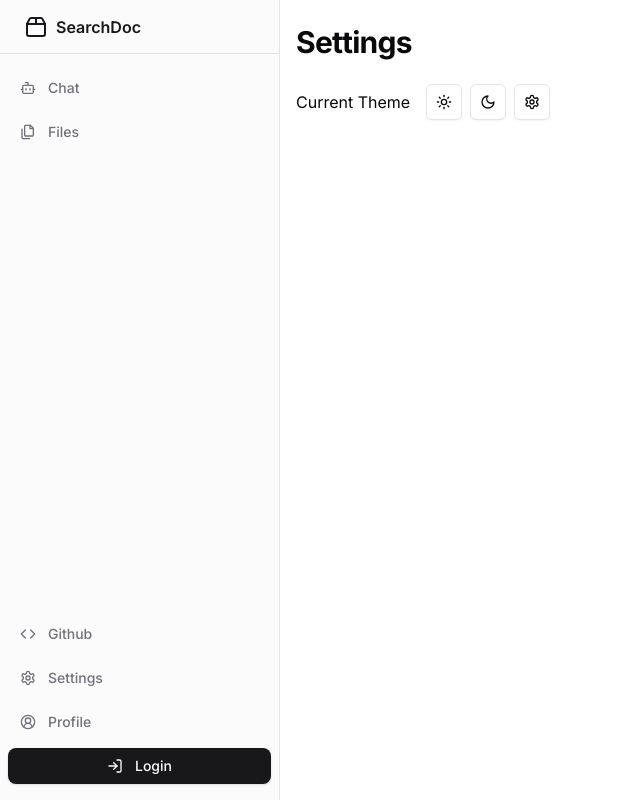
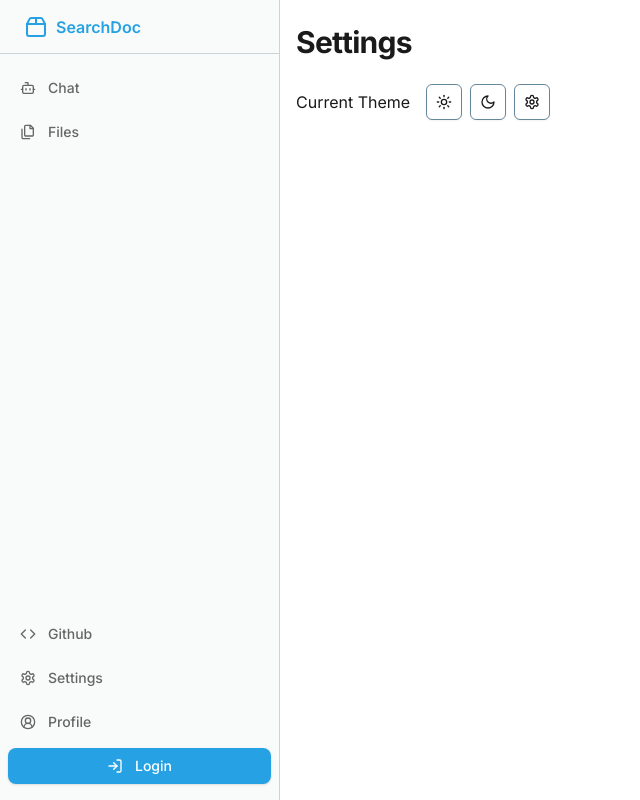
Before and after one commit to iamshubhamjangle/doc-search, a Next.js app: page /settings in a window 1280 px wide. Shown: the whole page, without its empty margins (0-640 px from the left). Built offline with nearby package versions, Linux system fonts and the light colour scheme; no server answers.

Commit message:
feat: Delete files & Theming

```diff
--- a/app/(client)/(pages)/globals.css
+++ b/app/(client)/(pages)/globals.css
@@ -21,80 +21,48 @@ body,
 
 @layer base {
   :root {
-    --background: 0 0% 100%;
-    --foreground: 240 10% 3.9%;
-
-    --card: 0 0% 100%;
-    --card-foreground: 240 10% 3.9%;
-
-    --popover: 0 0% 100%;
-    --popover-foreground: 240 10% 3.9%;
-
-    --primary: 240 5.9% 10%;
-    --primary-foreground: 0 0% 98%;
-
-    --secondary: 240 4.8% 95.9%;
-    --secondary-foreground: 240 5.9% 10%;
-
-    --muted: 240 4.8% 95.9%;
-    --muted-foreground: 240 3.8% 46.1%;
-
-    --accent: 240 4.8% 95.9%;
-    --accent-foreground: 240 5.9% 10%;
-
-    --destructive: 0 84.2% 60.2%;
-    --destructive-foreground: 0 0% 98%;
-
-    --border: 240 5.9% 90%;
-    --input: 240 5.9% 90%;
-    --ring: 240 10% 3.9%;
-
+    --background: 201 0% 100%;
+    --foreground: 201 0% 10%;
+    --card: 201 0% 100%;
+    --card-foreground: 201 0% 15%;
+    --popover: 201 0% 100%;
+    --popover-foreground: 201 95% 10%;
+    --primary: 201 78% 52%;
+    --primary-foreground: 0 0% 100%;
+    --secondary: 201 10% 90%;
+    --secondary-foreground: 0 0% 0%;
+    --muted: 163 10% 95%;
+    --muted-foreground: 201 0% 40%;
+    --accent: 163 10% 90%;
+    --accent-foreground: 201 0% 15%;
+    --destructive: 0 50% 50%;
+    --destructive-foreground: 201 0% 100%;
+    --border: 201 20% 82%;
+    --input: 201 20% 50%;
+    --ring: 201 78% 52%;
     --radius: 0.5rem;
-
-    --chart-1: 12 76% 61%;
-
-    --chart-2: 173 58% 39%;
-
-    --chart-3: 197 37% 24%;
-
-    --chart-4: 43 74% 66%;
-
-    --chart-5: 27 87% 67%;
   }
-
   .dark {
-    --background: 240 10% 3.9%;
-    --foreground: 0 0% 98%;
-
-    --card: 240 10% 3.9%;
-    --card-foreground: 0 0% 98%;
-
-    --popover: 240 10% 3.9%;
-    --popover-foreground: 0 0% 98%;
-
-    --primary: 0 0% 98%;
-    --primary-foreground: 240 5.9% 10%;
-
-    --secondary: 240 3.7% 15.9%;
-    --secondary-foreground: 0 0% 98%;
-
-    --muted: 240 3.7% 15.9%;
-    --muted-foreground: 240 5% 64.9%;
-
-    --accent: 240 3.7% 15.9%;
-    --accent-foreground: 0 0% 98%;
-
-    --destructive: 0 62.8% 30.6%;
-    --destructive-foreground: 0 0% 98%;
-
-    --border: 240 3.7% 15.9%;
-    --input: 240 3.7% 15.9%;
-    --ring: 240 4.9% 83.9%;
-    --chart-1: 220 70% 50%;
-    --chart-2: 160 60% 45%;
-    --chart-3: 30 80% 55%;
-    --chart-4: 280 65% 60%;
-    --chart-5: 340 75% 55%;
+    --background: 201 10% 10%;
+    --foreground: 201 0% 100%;
+    --card: 201 0% 10%;
+    --card-foreground: 201 0% 100%;
+    --popover: 201 10% 5%;
+    --popover-foreground: 201 0% 100%;
+    --primary: 201 78% 52%;
+    --primary-foreground: 0 0% 100%;
+    --secondary: 201 10% 20%;
+    --secondary-foreground: 0 0% 100%;
+    --muted: 163 10% 25%;
+    --muted-foreground: 201 0% 65%;
+    --accent: 163 10% 25%;
+    --accent-foreground: 201 0% 95%;
+    --destructive: 0 50% 50%;
+    --destructive-foreground: 201 0% 100%;
+    --border: 201 20% 50%;
+    --input: 201 20% 50%;
+    --ring: 201 78% 52%;
+    --radius: 0.5rem;
   }
 }
 
--- a/app/(client)/_components/files/filesTable.tsx
+++ b/app/(client)/_components/files/filesTable.tsx
@@ -1,7 +1,4 @@
-import { MoreHorizontal } from "lucide-react";
-
 import { Badge } from "@/app/(client)/_components/ui/badge";
-import { Button } from "@/app/(client)/_components/ui/button";
 import {
   Card,
   CardContent,
@@ -10,13 +7,7 @@ import {
   CardHeader,
   CardTitle,
 } from "@/app/(client)/_components/ui/card";
-import {
-  DropdownMenu,
-  DropdownMenuContent,
-  DropdownMenuItem,
-  DropdownMenuLabel,
-  DropdownMenuTrigger,
-} from "@/app/(client)/_components/ui/dropdown-menu";
+
 import {
   Table,
   TableBody,
@@ -28,7 +19,7 @@ import {
 import { serverAuth } from "@/app/_lib/serverAuth";
 import prisma from "@/app/_lib/db";
 import { formatFileSize } from "@/app/_lib/utils";
-import FilesTableDropdownMenuItems from "@/app/(client)/_components/files/filesTableDropdownMenuItems";
+import FilesTableDropdownMenu from "@/app/(client)/_components/files/filesTableDropdownMenuItems";
 
 const FilesTable = async () => {
   const session = await serverAuth();
@@ -83,19 +74,7 @@ const FilesTable = async () => {
                     {file.createdAt.toLocaleString()}
                   </TableCell>
                   <TableCell>
-                    <DropdownMenu>
-                      <DropdownMenuTrigger asChild>
-                        <Button
-                          aria-haspopup="true"
-                          size="icon"
-                          variant="ghost"
-                        >
-                          <MoreHorizontal className="h-4 w-4" />
-                          <span className="sr-only">Toggle menu</span>
-                        </Button>
-                      </DropdownMenuTrigger>
-                      <FilesTableDropdownMenuItems fileId={file.id} />
-                    </DropdownMenu>
+                    <FilesTableDropdownMenu fileId={file.id} />
                   </TableCell>
                 </TableRow>
               );
--- a/app/(client)/_components/files/filesTableDropdownMenuItems.tsx
+++ b/app/(client)/_components/files/filesTableDropdownMenuItems.tsx
@@ -1,31 +1,116 @@
 "use client";
 
-import React from "react";
-
+import React, { useState } from "react";
+import { useRouter } from "next/navigation";
 import {
+  DropdownMenu,
   DropdownMenuContent,
   DropdownMenuItem,
   DropdownMenuLabel,
+  DropdownMenuTrigger,
 } from "@/app/(client)/_components/ui/dropdown-menu";
+import {
+  AlertDialog,
+  AlertDialogAction,
+  AlertDialogCancel,
+  AlertDialogContent,
+  AlertDialogDescription,
+  AlertDialogFooter,
+  AlertDialogHeader,
+  AlertDialogTitle,
+  AlertDialogTrigger,
+} from "@/app/(client)/_components/ui/alert-dialog";
+import { MoreHorizontal } from "lucide-react";
 
-interface FilesTableDropdownMenuItemsProps {
+import toast from "react-hot-toast";
+import { Button } from "../ui/button";
+
+interface FilesTableDropdownMenuProps {
   fileId: string;
 }
 
-const FilesTableDropdownMenuItems: React.FC<
-  FilesTableDropdownMenuItemsProps
-> = ({ fileId }) => {
-  const handleDelete = () => {
-    // fileId
+const FilesTableDropdownMenu: React.FC<FilesTableDropdownMenuProps> = ({
+  fileId,
+}) => {
+  const router = useRouter();
+  const [isDeleting, setIsDeleting] = useState(false);
+  const [showDialog, setShowDialog] = useState(false);
+
+  const handleDelete = async () => {
+    try {
+      setIsDeleting(true);
+      const response = await fetch(`/api/file?id=${fileId}`, {
+        method: "DELETE",
+        headers: {
+          "Content-Type": "application/json",
+        },
+      });
+
+      if (!response.ok) {
+        throw new Error("Failed to delete file");
+      }
+
+      const data = await response.json();
+
+      if (data.success) {
+        toast.success("File deleted successfully");
+        router.refresh();
+      }
+    } catch (error) {
+      console.error("Error deleting file:", error);
+      toast.error(
+        error instanceof Error ? error.message : "Failed to delete file"
+      );
+    } finally {
+      setIsDeleting(false);
+      setShowDialog(false);
+    }
   };
 
   return (
-    <DropdownMenuContent align="end">
-      <DropdownMenuLabel>Actions</DropdownMenuLabel>
-      <DropdownMenuItem>Edit</DropdownMenuItem>
-      <DropdownMenuItem onClick={handleDelete}>Delete</DropdownMenuItem>
-    </DropdownMenuContent>
+    <>
+      <AlertDialog open={showDialog} onOpenChange={setShowDialog}>
+        <DropdownMenu modal={false}>
+          <DropdownMenuTrigger asChild>
+            <Button aria-haspopup="true" size="icon" variant="ghost">
+              <MoreHorizontal className="h-4 w-4" />
+              <span className="sr-only">Toggle menu</span>
+            </Button>
+          </DropdownMenuTrigger>
+          <DropdownMenuContent align="end">
+            <DropdownMenuLabel>Actions</DropdownMenuLabel>
+            <DropdownMenuItem>Edit</DropdownMenuItem>
+            <DropdownMenuItem
+              onClick={() => setShowDialog(true)}
+              className="text-red-600 focus:text-red-600"
+            >
+              Delete
+            </DropdownMenuItem>
+          </DropdownMenuContent>
+        </DropdownMenu>
+
+        <AlertDialogContent>
+          <AlertDialogHeader>
+            <AlertDialogTitle>Are you absolutely sure?</AlertDialogTitle>
+            <AlertDialogDescription>
+              This action cannot be undone. This will permanently delete the
+              file and remove the associated data from our servers.
+            </AlertDialogDescription>
+          </AlertDialogHeader>
+          <AlertDialogFooter>
+            <AlertDialogCancel disabled={isDeleting}>Cancel</AlertDialogCancel>
+            <Button
+              onClick={handleDelete}
+              disabled={isDeleting}
+              className="bg-red-600 hover:bg-red-700 focus:ring-red-600"
+            >
+              {isDeleting ? "Deleting..." : "Delete"}
+            </Button>
+          </AlertDialogFooter>
+        </AlertDialogContent>
+      </AlertDialog>
+    </>
   );
 };
 
-export default FilesTableDropdownMenuItems;
+export default FilesTableDropdownMenu;
--- a/app/(client)/_components/ui/button.tsx
+++ b/app/(client)/_components/ui/button.tsx
@@ -1,6 +1,7 @@
 import * as React from "react";
 import { Slot } from "@radix-ui/react-slot";
 import { cva, type VariantProps } from "class-variance-authority";
+import { Loader2 } from "lucide-react";
 
 import { cn } from "@/app/_lib/utils";
 
@@ -38,17 +39,33 @@ export interface ButtonProps
   extends React.ButtonHTMLAttributes<HTMLButtonElement>,
     VariantProps<typeof buttonVariants> {
   asChild?: boolean;
+  loading?: boolean;
 }
 
 const Button = React.forwardRef<HTMLButtonElement, ButtonProps>(
-  ({ className, variant, size, asChild = false, ...props }, ref) => {
+  (
+    {
+      className,
+      variant,
+      size,
+      asChild = false,
+      loading = false,
+      children,
+      ...props
+    },
+    ref
+  ) => {
     const Comp = asChild ? Slot : "button";
     return (
       <Comp
         className={cn(buttonVariants({ variant, size, className }))}
         ref={ref}
+        disabled={loading || props.disabled}
         {...props}
-      />
+      >
+        {loading && <Loader2 className="mr-2 h-4 w-4 animate-spin" />}
+        {children}
+      </Comp>
     );
   }
 );
```
